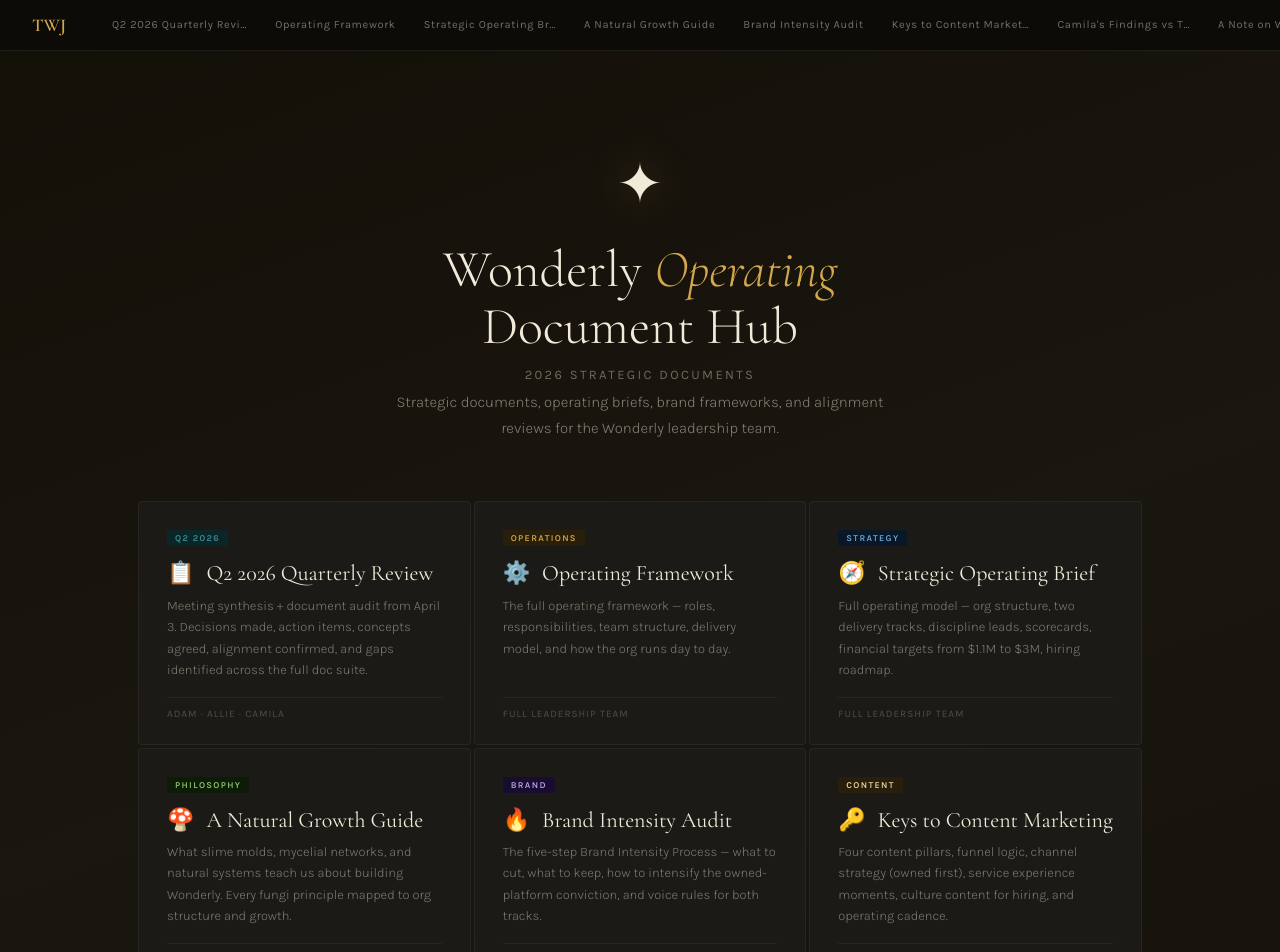
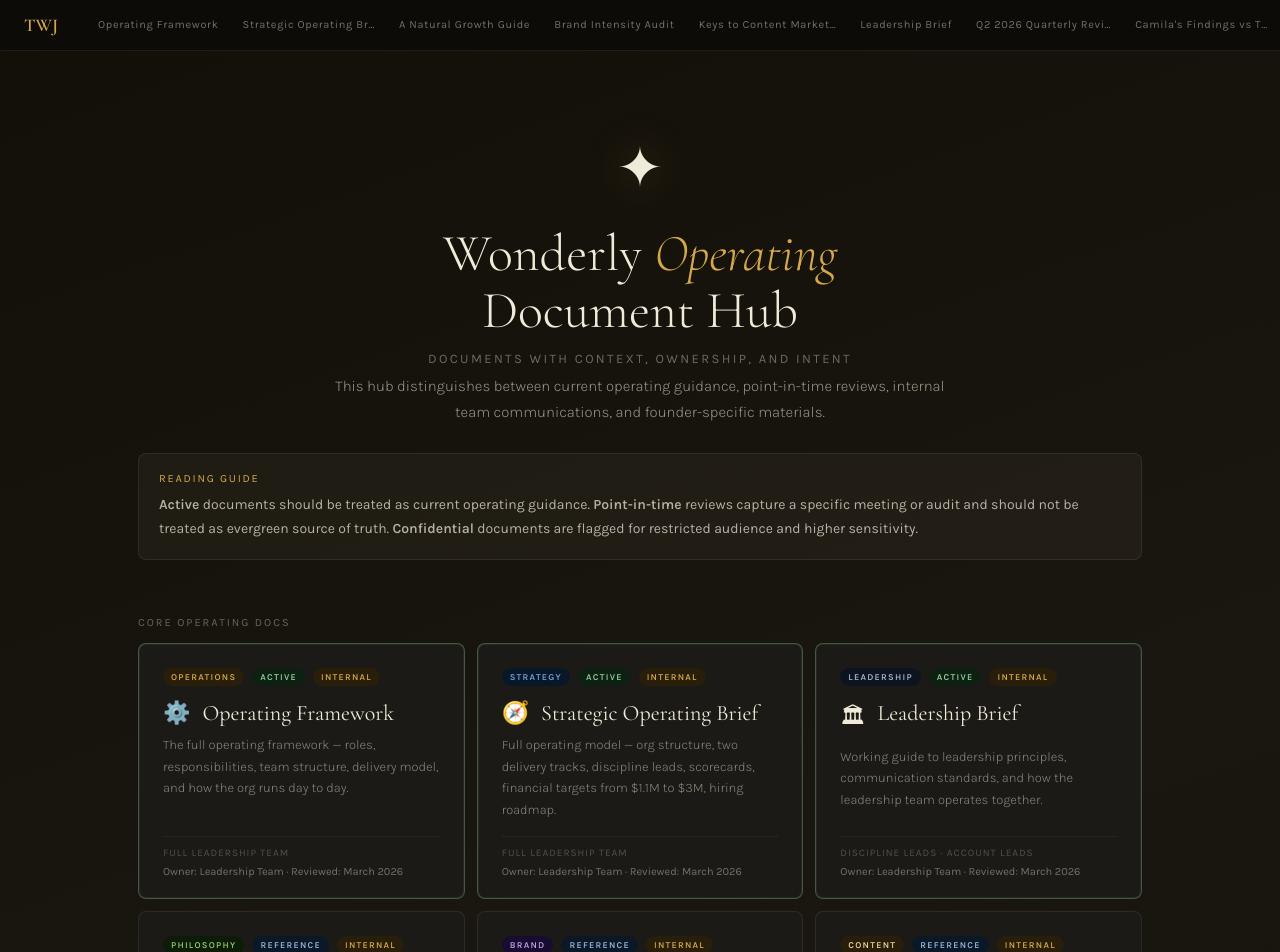
Before and after one commit to Lam30ne/twj-internal, a React (Vite) app: page / in a window 1280 px wide. Shown: the top 952 px of the page. Built offline with nearby package versions, Linux system fonts and the light colour scheme.

Commit message:
Add governance UI + document context banners

```diff
--- a/src/App.jsx
+++ b/src/App.jsx
@@ -2,17 +2,6 @@ import { Routes, Route, Link, useLocation } from 'react-router-dom'
 import DocViewer from './DocViewer'
 
 const docs = [
-  {
-    title: 'Q2 2026 Quarterly Review',
-    route: '/quarterly-review',
-    file: 'Wonderly_Q2_Quarterly_Review.html',
-    tag: 'Q2 2026',
-    tagColor: '#3d9098',
-    tagBg: '#0a2628',
-    emoji: '📋',
-    desc: 'Meeting synthesis + document audit from April 3. Decisions made, action items, concepts agreed, alignment confirmed, and gaps identified across the full doc suite.',
-    audience: 'Adam · Allie · Camila',
-  },
   {
     title: 'Operating Framework',
     route: '/operating-framework',
@@ -23,6 +12,11 @@ const docs = [
     emoji: '⚙️',
     desc: 'The full operating framework — roles, responsibilities, team structure, delivery model, and how the org runs day to day.',
     audience: 'Full Leadership Team',
+    category: 'core_operating_docs',
+    status: 'active',
+    sensitivity: 'internal',
+    owner: 'Leadership Team',
+    reviewed: 'March 2026',
   },
   {
     title: 'Strategic Operating Brief',
@@ -34,6 +28,11 @@ const docs = [
     emoji: '🧭',
     desc: 'Full operating model — org structure, two delivery tracks, discipline leads, scorecards, financial targets from $1.1M to $3M, hiring roadmap.',
     audience: 'Full Leadership Team',
+    category: 'core_operating_docs',
+    status: 'active',
+    sensitivity: 'internal',
+    owner: 'Leadership Team',
+    reviewed: 'March 2026',
   },
   {
     title: 'A Natural Growth Guide',
@@ -45,6 +44,11 @@ const docs = [
     emoji: '🍄',
     desc: 'What slime molds, mycelial networks, and natural systems teach us about building Wonderly. Every fungi principle mapped to org structure and growth.',
     audience: 'Full Leadership Team',
+    category: 'core_operating_docs',
+    status: 'reference',
+    sensitivity: 'internal',
+    owner: 'Leadership Team',
+    reviewed: 'March 2026',
   },
   {
     title: 'Brand Intensity Audit',
@@ -56,6 +60,11 @@ const docs = [
     emoji: '🔥',
     desc: 'The five-step Brand Intensity Process — what to cut, what to keep, how to intensify the owned-platform conviction, and voice rules for both tracks.',
     audience: 'Allie · Taylor · Tori · Maria',
+    category: 'core_operating_docs',
+    status: 'reference',
+    sensitivity: 'internal',
+    owner: 'Brand Leadership',
+    reviewed: 'March 2026',
   },
   {
     title: 'Keys to Content Marketing',
@@ -65,30 +74,13 @@ const docs = [
     tagColor: '#e8d5a0',
     tagBg: '#281e0a',
     emoji: '🔑',
-    desc: 'Four content pillars, funnel logic, channel strategy (owned first), service experience moments, culture content for hiring, and operating cadence.',
+    desc: 'Four content pillars, funnel logic, channel strategy, service experience moments, culture content for hiring, and operating cadence.',
     audience: 'Tori · Allie · Adam · Maria',
-  },
-  {
-    title: 'Camila\'s Findings vs The Artifacts',
-    route: '/camila-review',
-    file: 'Camila_vs_Artifacts_Review.html',
-    tag: 'Review',
-    tagColor: '#e88860',
-    tagBg: '#200c06',
-    emoji: '★',
-    desc: 'Where Camila\'s first-week diagnosis aligns with the strategy documents, where the gaps are, and what the artifacts know that needs to be received.',
-    audience: 'Adam · Allie · Camila',
-  },
-  {
-    title: 'A Note on Where We\'re Headed',
-    route: '/founder-brief',
-    file: 'Wonderly_Founder_Brief_For_Team.html',
-    tag: 'Team Brief',
-    tagColor: '#90c870',
-    tagBg: '#0c1c06',
-    emoji: '💌',
-    desc: 'From Adam and Allie — what founder specialization means, what to expect from each founder, what we ask from each role, and what we commit in return.',
-    audience: 'Full Team',
+    category: 'core_operating_docs',
+    status: 'reference',
+    sensitivity: 'internal',
+    owner: 'Marketing Leadership',
+    reviewed: 'March 2026',
   },
   {
     title: 'Leadership Brief',
@@ -98,8 +90,61 @@ const docs = [
     tagColor: '#a8b8d0',
     tagBg: '#0c1420',
     emoji: '🏛',
-    desc: 'Working guide to leadership principles, communication standards, and how the leadership team operates together — for discipline and account leads.',
+    desc: 'Working guide to leadership principles, communication standards, and how the leadership team operates together.',
     audience: 'Discipline Leads · Account Leads',
+    category: 'core_operating_docs',
+    status: 'active',
+    sensitivity: 'internal',
+    owner: 'Leadership Team',
+    reviewed: 'March 2026',
+  },
+  {
+    title: 'Q2 2026 Quarterly Review',
+    route: '/quarterly-review',
+    file: 'Wonderly_Q2_Quarterly_Review.html',
+    tag: 'Q2 2026',
+    tagColor: '#3d9098',
+    tagBg: '#0a2628',
+    emoji: '📋',
+    desc: 'Meeting synthesis + document audit from April 3. Decisions made, action items, concepts agreed, alignment confirmed, and gaps identified across the full doc suite.',
+    audience: 'Adam · Allie · Camila',
+    category: 'reviews_and_audits',
+    status: 'point_in_time',
+    sensitivity: 'restricted',
+    owner: 'Leadership Team',
+    reviewed: 'April 2026',
+  },
+  {
+    title: "Camila's Findings vs The Artifacts",
+    route: '/camila-review',
+    file: 'Camila_vs_Artifacts_Review.html',
+    tag: 'Review',
+    tagColor: '#e88860',
+    tagBg: '#200c06',
+    emoji: '★',
+    desc: 'Where Camila\'s first-week diagnosis aligns with the strategy documents, where the gaps are, and what the artifacts know that needs to be received.',
+    audience: 'Adam · Allie · Camila',
+    category: 'reviews_and_audits',
+    status: 'point_in_time',
+    sensitivity: 'restricted',
+    owner: 'Leadership Team',
+    reviewed: 'March 2026',
+  },
+  {
+    title: "A Note on Where We're Headed",
+    route: '/founder-brief',
+    file: 'Wonderly_Founder_Brief_For_Team.html',
+    tag: 'Team Brief',
+    tagColor: '#90c870',
+    tagBg: '#0c1c06',
+    emoji: '💌',
+    desc: 'From Adam and Allie — what founder specialization means, what to expect from each founder, what we ask from each role, and what we commit in return.',
+    audience: 'Full Team',
+    category: 'team_communications',
+    status: 'internal_memo',
+    sensitivity: 'internal',
+    owner: 'Adam + Allie',
+    reviewed: 'March 2026',
   },
   {
     title: 'Adam — The Role Only You Can Play',
@@ -111,59 +156,125 @@ const docs = [
     emoji: '🧿',
     desc: 'What to protect, what to stop, what to do excellently, and what to let go of. The operating quadrant, weekly rhythm, and drift signals to catch early.',
     audience: 'Adam · Confidential',
+    category: 'founder_and_personal_briefs',
+    status: 'personal',
+    sensitivity: 'confidential',
+    owner: 'Adam',
+    reviewed: 'March 2026',
   },
 ]
+
+const categoryOrder = [
+  'core_operating_docs',
+  'reviews_and_audits',
+  'team_communications',
+  'founder_and_personal_briefs',
+]
+
+const categoryLabels = {
+  core_operating_docs: 'Core Operating Docs',
+  reviews_and_audits: 'Reviews & Audits',
+  team_communications: 'Team Communications',
+  founder_and_personal_briefs: 'Founder / Personal Briefs',
+}
+
+const statusLabels = {
+  active: 'Active',
+  reference: 'Reference',
+  point_in_time: 'Point-in-time',
+  internal_memo: 'Internal memo',
+  personal: 'Personal',
+}
+
+const sensitivityLabels = {
+  internal: 'Internal',
+  restricted: 'Restricted',
+  confidential: 'Confidential',
+}
+
+const statusStyles = {
+  active: { color: '#8fd19e', bg: '#0d2012' },
+  reference: { color: '#9ab8d6', bg: '#0b1828' },
+  point_in_time: { color: '#d7b27a', bg: '#24170b' },
+  internal_memo: { color: '#b7c98c', bg: '#16210d' },
+  personal: { color: '#e88860', bg: '#200c06' },
+}
+
+const sensitivityStyles = {
+  internal: { color: '#d4a84a', bg: '#281e0a' },
+  restricted: { color: '#e8c170', bg: '#2a1808' },
+  confidential: { color: '#f09a8c', bg: '#2a0d0a' },
+}
+
+const statusPriority = {
+  active: 1,
+  reference: 2,
+  point_in_time: 3,
+  internal_memo: 4,
+  personal: 5,
+}
+
+function Pill({ label, styles }) {
+  return (
+    <span style={{
+      fontSize: '9px',
+      letterSpacing: '0.14em',
+      textTransform: 'uppercase',
+      fontWeight: 600,
+      padding: '4px 8px',
+      borderRadius: '999px',
+      display: 'inline-block',
+      background: styles.bg,
+      color: styles.color,
+      whiteSpace: 'nowrap',
+    }}>
+      {label}
+    </span>
+  )
+}
 
 function Nav() {
   const location = useLocation()
 
-  const navStyle = {
+  return (
+    <nav style={{
       position: 'sticky',
       top: 0,
       zIndex: 100,
-    background: 'rgba(14, 12, 8, 0.92)',
+      background: 'rgba(14, 12, 8, 0.94)',
       backdropFilter: 'blur(12px)',
       borderBottom: '1px solid rgba(240, 234, 216, 0.08)',
-    padding: '0 32px',
+      padding: '0 24px',
       display: 'flex',
       alignItems: 'center',
-    gap: '0',
       overflowX: 'auto',
       scrollbarWidth: 'none',
-  }
-
-  const logoStyle = {
+    }}>
+      <Link to="/" style={{
         fontFamily: "'Cormorant Garamond', serif",
         fontSize: '18px',
         fontWeight: 600,
         color: '#d4a84a',
         textDecoration: 'none',
-    marginRight: '32px',
+        marginRight: '28px',
         flexShrink: 0,
         padding: '14px 0',
-  }
-
-  return (
-    <nav style={navStyle}>
-      <Link to="/" style={logoStyle}>TWJ</Link>
+      }}>
+        TWJ
+      </Link>
       {docs.map((doc) => {
         const isActive = location.pathname === doc.route
         return (
-          <Link
-            key={doc.route}
-            to={doc.route}
-            style={{
+          <Link key={doc.route} to={doc.route} style={{
             color: isActive ? '#d4a84a' : 'rgba(240, 234, 216, 0.45)',
             textDecoration: 'none',
             fontSize: '11px',
             letterSpacing: '0.06em',
-              padding: '16px 14px',
+            padding: '16px 12px',
             borderBottom: isActive ? '2px solid #d4a84a' : '2px solid transparent',
             whiteSpace: 'nowrap',
-              transition: 'color 0.15s, border-color 0.15s',
             flexShrink: 0,
-            }}
-          >
+          }}>
             {doc.title.length > 22 ? doc.title.slice(0, 22) + '…' : doc.title}
           </Link>
         )
@@ -172,114 +283,148 @@ function Nav() {
   )
 }
 
+function Section({ title, children }) {
+  return (
+    <section style={{ maxWidth: '1100px', margin: '0 auto 28px', padding: '0 48px' }}>
+      <div style={{
+        fontSize: '11px',
+        letterSpacing: '0.18em',
+        textTransform: 'uppercase',
+        color: 'rgba(240, 234, 216, 0.38)',
+        marginBottom: '14px',
+      }}>
+        {title}
+      </div>
+      <div style={{
+        display: 'grid',
+        gridTemplateColumns: 'repeat(auto-fill, minmax(320px, 1fr))',
+        gap: '12px',
+      }}>
+        {children}
+      </div>
+    </section>
+  )
+}
+
 function Home() {
-  const containerStyle = {
+  const grouped = categoryOrder.map((category) => {
+    const items = docs
+      .filter((doc) => doc.category === category)
+      .sort((a, b) => statusPriority[a.status] - statusPriority[b.status])
+    return [category, items]
+  })
+
+  return (
+    <div style={{
       minHeight: '100vh',
       background: 'linear-gradient(160deg, #131008 0%, #1a1610 40%, #131008 100%)',
       color: '#f0ead8',
-  }
-
-  const heroStyle = {
-    textAlign: 'center',
-    padding: '100px 32px 60px',
-  }
-
-  const emojiStyle = {
+    }}>
+      <div style={{ textAlign: 'center', padding: '84px 32px 28px' }}>
+        <span style={{
           fontSize: '56px',
           display: 'block',
           marginBottom: '24px',
           filter: 'drop-shadow(0 0 20px rgba(212, 168, 74, 0.3))',
-  }
-
-  const h1Style = {
+        }}>
+          ✦
+        </span>
+        <h1 style={{
           fontFamily: "'Cormorant Garamond', serif",
           fontSize: '52px',
           fontWeight: 300,
           lineHeight: 1.1,
           color: '#f0ead8',
           marginBottom: '12px',
-  }
-
-  const subtitleStyle = {
+        }}>
+          Wonderly <em style={{ color: '#d4a84a' }}>Operating</em><br />Document Hub
+        </h1>
+        <p style={{
           fontSize: '13px',
           letterSpacing: '0.18em',
           textTransform: 'uppercase',
           color: 'rgba(240, 234, 216, 0.4)',
           marginBottom: '8px',
-  }
-
-  const descStyle = {
+        }}>
+          Documents with context, ownership, and intent
+        </p>
+        <p style={{
           fontSize: '15px',
-    color: 'rgba(240, 234, 216, 0.5)',
-    maxWidth: '520px',
+          color: 'rgba(240, 234, 216, 0.58)',
+          maxWidth: '640px',
           margin: '0 auto',
           lineHeight: 1.7,
           fontWeight: 300,
-  }
+        }}>
+          This hub distinguishes between current operating guidance, point-in-time reviews, internal team communications, and founder-specific materials.
+        </p>
+      </div>
 
-  const gridStyle = {
+      <div style={{ maxWidth: '1100px', margin: '0 auto', padding: '0 48px 28px' }}>
+        <div style={{
+          background: 'rgba(240, 234, 216, 0.04)',
+          border: '1px solid rgba(240, 234, 216, 0.08)',
+          borderRadius: '8px',
+          padding: '18px 20px',
           display: 'grid',
-    gridTemplateColumns: 'repeat(auto-fill, minmax(320px, 1fr))',
-    gap: '3px',
-    padding: '0 48px 100px',
-    maxWidth: '1100px',
-    margin: '0 auto',
-  }
+          gap: '8px',
+          marginBottom: '28px',
+        }}>
+          <div style={{
+            fontSize: '11px',
+            letterSpacing: '0.16em',
+            textTransform: 'uppercase',
+            color: '#d4a84a',
+          }}>
+            Reading guide
+          </div>
+          <div style={{ fontSize: '14px', color: 'rgba(240, 234, 216, 0.72)', lineHeight: 1.7 }}>
+            <strong>Active</strong> documents should be treated as current operating guidance. <strong>Point-in-time</strong> reviews capture a specific meeting or audit and should not be treated as evergreen source of truth. <strong>Confidential</strong> documents are flagged for restricted audience and higher sensitivity.
+          </div>
+        </div>
+      </div>
+
+      {grouped.map(([category, items]) => (
+        <Section key={category} title={categoryLabels[category]}>
+          {items.map((doc) => {
+            const isActive = doc.status === 'active'
+            const cardBorder = isActive ? '1px solid rgba(143, 209, 158, 0.34)' : '1px solid rgba(240, 234, 216, 0.08)'
+            const cardShadow = isActive ? '0 0 0 1px rgba(143, 209, 158, 0.08) inset' : 'none'
+            const cardOpacity = doc.status === 'point_in_time' ? 0.9 : 1
 
             return (
-    <div style={containerStyle}>
-      <div style={heroStyle}>
-        <span style={emojiStyle}>✦</span>
-        <h1 style={h1Style}>Wonderly <em style={{ color: '#d4a84a' }}>Operating</em><br />Document Hub</h1>
-        <p style={subtitleStyle}>2026 Strategic Documents</p>
-        <p style={descStyle}>
-          Strategic documents, operating briefs, brand frameworks, and alignment reviews for the Wonderly leadership team.
-        </p>
-      </div>
-      <div style={gridStyle}>
-        {docs.map((doc) => (
               <Link
                 key={doc.route}
                 to={doc.route}
                 style={{
                   background: '#1c1a16',
-              border: '1px solid rgba(240, 234, 216, 0.06)',
-              borderRadius: '4px',
-              padding: '28px 28px 24px',
+                  border: cardBorder,
+                  boxShadow: cardShadow,
+                  borderRadius: '8px',
+                  padding: '24px 24px 20px',
                   textDecoration: 'none',
                   color: 'inherit',
                   display: 'flex',
                   flexDirection: 'column',
-              gap: '0',
                   transition: 'background 0.15s, border-color 0.15s, transform 0.1s',
-              position: 'relative',
+                  opacity: cardOpacity,
                 }}
                 onMouseEnter={(e) => {
-              e.currentTarget.style.background = '#2a2620'
+                  e.currentTarget.style.background = '#24201a'
                   e.currentTarget.style.borderColor = '#d4a84a'
                   e.currentTarget.style.transform = 'translateY(-2px)'
                 }}
                 onMouseLeave={(e) => {
                   e.currentTarget.style.background = '#1c1a16'
-              e.currentTarget.style.borderColor = 'rgba(240, 234, 216, 0.06)'
+                  e.currentTarget.style.borderColor = isActive ? 'rgba(143, 209, 158, 0.34)' : 'rgba(240, 234, 216, 0.08)'
                   e.currentTarget.style.transform = 'translateY(0)'
                 }}
               >
-            <span style={{
-              fontSize: '9px',
-              letterSpacing: '0.15em',
-              textTransform: 'uppercase',
-              fontWeight: 600,
-              padding: '3px 8px',
-              borderRadius: '2px',
-              display: 'inline-block',
-              marginBottom: '14px',
-              alignSelf: 'flex-start',
-              background: doc.tagBg,
-              color: doc.tagColor,
-            }}>
-              {doc.tag}
-            </span>
+                <div style={{ display: 'flex', gap: '8px', flexWrap: 'wrap', marginBottom: '14px' }}>
+                  <Pill label={doc.tag} styles={{ color: doc.tagColor, bg: doc.tagBg }} />
+                  <Pill label={statusLabels[doc.status]} styles={statusStyles[doc.status]} />
+                  <Pill label={sensitivityLabels[doc.sensitivity]} styles={sensitivityStyles[doc.sensitivity]} />
+                </div>
                 <div style={{ display: 'flex', alignItems: 'flex-start', gap: '12px', marginBottom: '8px' }}>
                   <span style={{ fontSize: '22px', flexShrink: 0 }}>{doc.emoji}</span>
                   <span style={{
@@ -294,7 +439,7 @@ function Home() {
                 </div>
                 <p style={{
                   fontSize: '13px',
-              color: 'rgba(240, 234, 216, 0.45)',
+                  color: 'rgba(240, 234, 216, 0.5)',
                   lineHeight: 1.65,
                   fontWeight: 300,
                   marginBottom: '16px',
@@ -303,19 +448,30 @@ function Home() {
                   {doc.desc}
                 </p>
                 <div style={{
-              fontSize: '10px',
-              letterSpacing: '0.1em',
-              textTransform: 'uppercase',
-              color: 'rgba(240, 234, 216, 0.25)',
+                  display: 'grid',
+                  gap: '6px',
                   borderTop: '1px solid rgba(240, 234, 216, 0.06)',
                   paddingTop: '10px',
                   marginTop: 'auto',
                 }}>
+                  <div style={{
+                    fontSize: '10px',
+                    letterSpacing: '0.1em',
+                    textTransform: 'uppercase',
+                    color: 'rgba(240, 234, 216, 0.26)',
+                  }}>
                     {doc.audience}
                   </div>
+                  <div style={{ fontSize: '11px', color: 'rgba(240, 234, 216, 0.42)' }}>
+                    Owner: {doc.owner} · Reviewed: {doc.reviewed}
+                  </div>
+                </div>
               </Link>
+            )
+          })}
+        </Section>
       ))}
-      </div>
+      <div style={{ height: '40px' }} />
     </div>
   )
 }
@@ -327,11 +483,7 @@ export default function App() {
       <Routes>
         <Route path="/" element={<Home />} />
         {docs.map((doc) => (
-          <Route
-            key={doc.route}
-            path={doc.route}
-            element={<DocViewer title={doc.title} file={doc.file} />}
-          />
+          <Route key={doc.route} path={doc.route} element={<DocViewer doc={doc} />} />
         ))}
       </Routes>
     </div>
```
Also changed, not shown: src/DocViewer.jsx (+40 -12 lines). Lines whose indentation alone changed are shown as unchanged.
